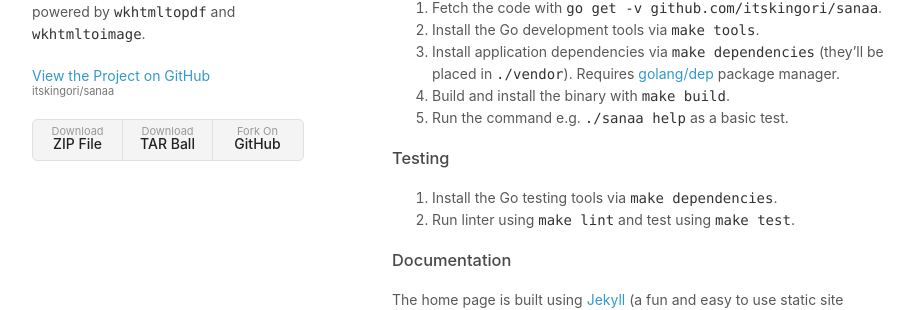
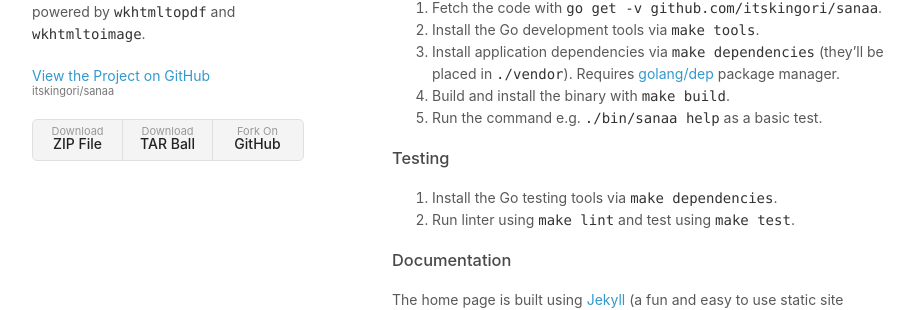
Before and after one commit to itskingori/sanaa, a Jekyll site: the page built from docs/index.md, in a window 1280 px wide and 900 px high, scrolled down 6409 px. Shown: the part 150-460 px from the top of the window, without its empty margins (178-1098 px from the left). Built offline with Jekyll 4.4.1, drawn with Linux system fonts in a browser that asks for light colours.

```diff
--- a/docs/index.md
+++ b/docs/index.md
@@ -349,7 +349,7 @@ here][milestones]).
 3. Install application dependencies via `make dependencies` (they'll be placed in
    `./vendor`). Requires [golang/dep][dep] package manager.
 4. Build and install the binary with `make build`.
-5. Run the command e.g. `./sanaa help` as a basic test.
+5. Run the command e.g. `./bin/sanaa help` as a basic test.
 
 ### Testing
 
```
Also changed, not shown: 3 other files.
